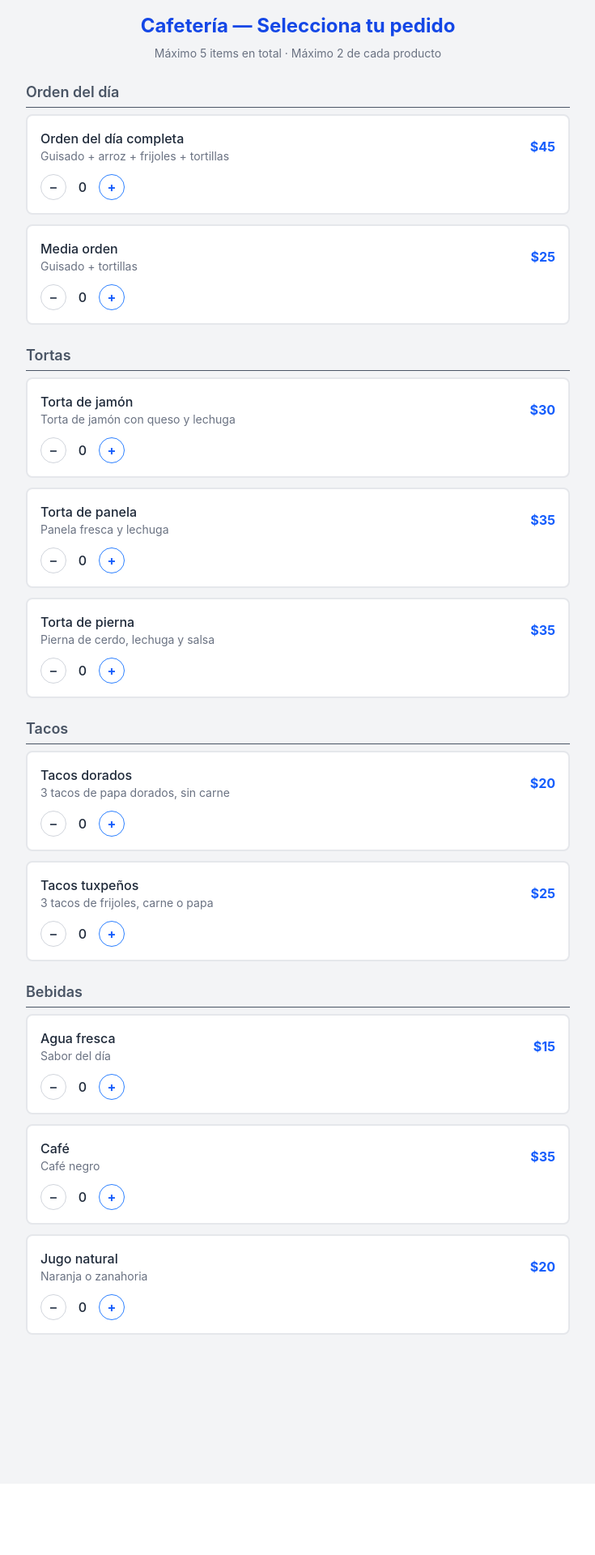
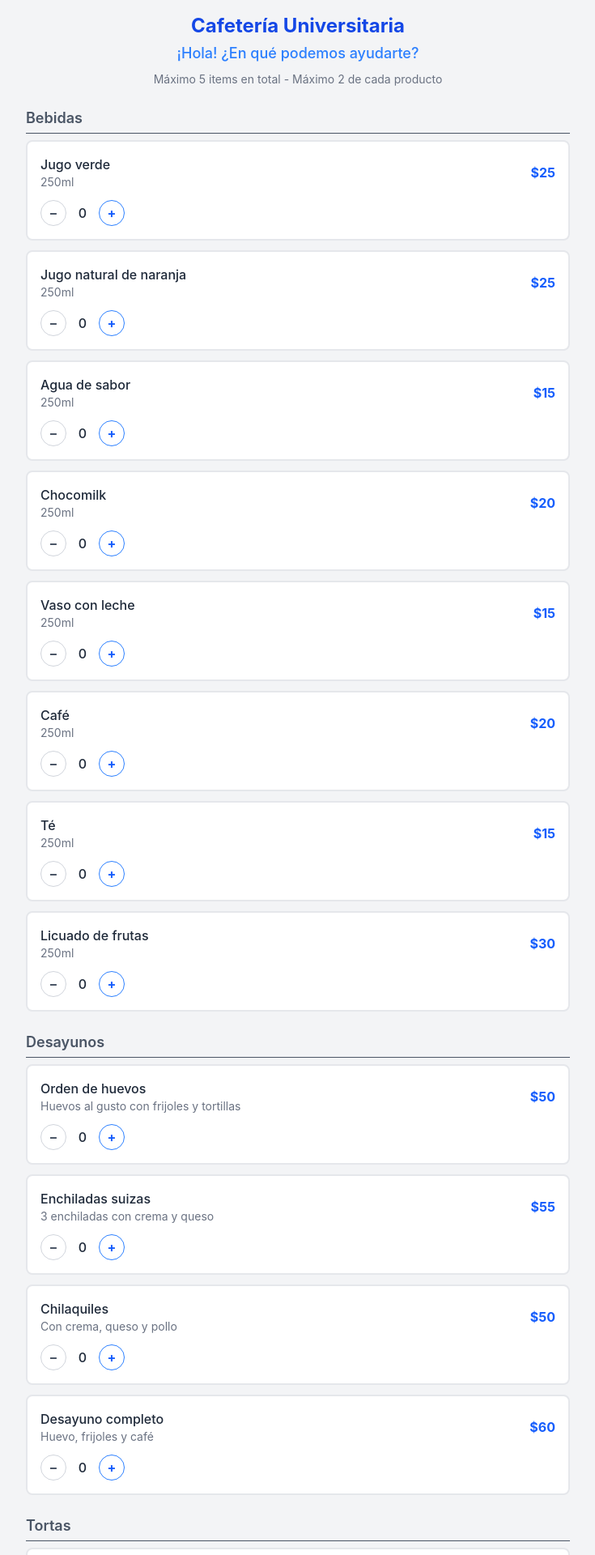
Before and after one commit to aVargas-softEng/cafeteria-turnos, a React (Vite) app: page / in a window 1280 px wide. Shown: the top 1920 px of the page at 81% size, without its empty margins (272-1007 px from the left). Before the commit the page ends 1832 px from the top, so only its background shows below. Built offline with nearby package versions, Linux system fonts and the light colour scheme.

Commit message:
ludificacion. saludo y confeti

```diff
--- a/package.json
+++ b/package.json
@@ -11,6 +11,7 @@
   },
   "dependencies": {
     "@tailwindcss/vite": "^4.3.0",
+    "canvas-confetti": "^1.9.4",
     "firebase": "^12.13.0",
     "react": "^19.2.6",
     "react-dom": "^19.2.6",
--- a/src/views/ClientsView.jsx
+++ b/src/views/ClientsView.jsx
@@ -6,33 +6,105 @@ import EsperaView from './WaitingView'
 
 const menu = [
   {
-    categoria: 'Orden del día',
+    categoria: 'Bebidas',
     items: [
-      { id: 1, nombre: 'Orden del día completa', descripcion: 'Guisado + arroz + frijoles + tortillas', precio: 45 },
-      { id: 2, nombre: 'Media orden', descripcion: 'Guisado + tortillas', precio: 25 },
+      { id: 1, nombre: 'Jugo verde', descripcion: '250ml', precio: 25 },
+      { id: 2, nombre: 'Jugo natural de naranja', descripcion: '250ml', precio: 25 },
+      { id: 3, nombre: 'Agua de sabor', descripcion: '250ml', precio: 15 },
+      { id: 4, nombre: 'Chocomilk', descripcion: '250ml', precio: 20 },
+      { id: 5, nombre: 'Vaso con leche', descripcion: '250ml', precio: 15 },
+      { id: 6, nombre: 'Café', descripcion: '250ml', precio: 20 },
+      { id: 7, nombre: 'Té', descripcion: '250ml', precio: 15 },
+      { id: 8, nombre: 'Licuado de frutas', descripcion: '250ml', precio: 30 },
+    ]
+  },
+  {
+    categoria: 'Desayunos',
+    items: [
+      { id: 9, nombre: 'Orden de huevos', descripcion: 'Huevos al gusto con frijoles y tortillas', precio: 50 },
+      { id: 10, nombre: 'Enchiladas suizas', descripcion: '3 enchiladas con crema y queso', precio: 55 },
+      { id: 11, nombre: 'Chilaquiles', descripcion: 'Con crema, queso y pollo', precio: 50 },
+      { id: 12, nombre: 'Desayuno completo', descripcion: 'Huevo, frijoles y café', precio: 60 },
     ]
   },
   {
     categoria: 'Tortas',
     items: [
-      { id: 3, nombre: 'Torta de jamón', descripcion: 'Torta de jamón con queso y lechuga', precio: 30 },
-      { id: 4, nombre: 'Torta de panela', descripcion: 'Panela fresca y lechuga', precio: 35 },
-      { id: 5, nombre: 'Torta de pierna', descripcion: 'Pierna de cerdo, lechuga y salsa', precio: 35 },
+      { id: 13, nombre: 'Torta de lomo', descripcion: 'Lomo, frijoles y chile', precio: 40 },
+      { id: 14, nombre: 'Torta hawaiiana', descripcion: 'Jamón, piña y queso', precio: 45 },
+      { id: 15, nombre: 'Torta cubana', descripcion: 'Surtida con jamón, milanesa y queso', precio: 45 },
+      { id: 16, nombre: 'Torta de panela', descripcion: 'Panela fresca y lechuga', precio: 35 },
+      { id: 17, nombre: 'Torta de jamón', descripcion: 'Jamón, queso y lechuga', precio: 35 },
+    ]
+  },
+  {
+    categoria: 'Antojitos mexicanos',
+    items: [
+      { id: 18, nombre: 'Enfrijoladas', descripcion: '3 enfrijoladas con queso y crema', precio: 40 },
+      { id: 19, nombre: 'Flautas de pollo', descripcion: '3 flautas con crema y guacamole', precio: 45 },
+      { id: 20, nombre: 'Sopitos', descripcion: '3 sopitos con frijoles y queso', precio: 40 },
+      { id: 21, nombre: 'Sincronizada', descripcion: 'Jamón y queso en tortilla de harina', precio: 45 },
+      { id: 22, nombre: 'Molletes con mantequilla', descripcion: 'Con frijoles y queso gratinado', precio: 30 },
+    ]
+  },
+  {
+    categoria: 'Complementos',
+    items: [
+      { id: 23, nombre: 'Gelatina', descripcion: 'Sabor del día', precio: 15 },
+      { id: 24, nombre: 'Fruta', descripcion: 'Fruta de temporada', precio: 20 },
+    ]
+  },
+  {
+    categoria: 'Crepería',
+    items: [
+      { id: 25, nombre: 'Crepas', descripcion: '3 crepas con relleno dulce o salado', precio: 50 },
+      { id: 26, nombre: 'Orden de hotcakes', descripcion: '3 hotcakes con miel y mantequilla', precio: 45 },
+    ]
+  },
+  {
+    categoria: 'Sandwich',
+    items: [
+      { id: 27, nombre: 'Sandwich de lomo', descripcion: 'Lomo, lechuga y tomate', precio: 40 },
+      { id: 28, nombre: 'Sandwich de pollo', descripcion: 'Pollo, lechuga y mayonesa', precio: 40 },
+      { id: 29, nombre: 'Sandwich de panela', descripcion: 'Panela fresca y lechuga', precio: 35 },
+      { id: 30, nombre: 'Sandwich de jamón', descripcion: 'Jamón, queso y mostaza', precio: 35 },
+    ]
+  },
+  {
+    categoria: 'Pachucos',
+    items: [
+      { id: 31, nombre: 'Medio pachuco con carne', descripcion: 'Tortilla con frijoles, carne y queso', precio: 50 },
+      { id: 32, nombre: 'Medio pachuco sencillo', descripcion: 'Tortilla con frijoles y queso', precio: 40 },
+    ]
+  },
+  {
+    categoria: 'Comida Rápida',
+    items: [
+      { id: 33, nombre: 'Hamburguesa sin papas', descripcion: 'Carne, lechuga, tomate y queso', precio: 50 },
+      { id: 34, nombre: 'Hamburguesa con papas', descripcion: 'Carne, lechuga, tomate, queso y papas fritas', precio: 60 },
+      { id: 35, nombre: 'Hot dog', descripcion: 'Salchicha con mostaza y catsup', precio: 40 },
+      { id: 36, nombre: 'Papas a la francesa', descripcion: 'Porción individual con catsup', precio: 35 },
+      { id: 37, nombre: 'Burritos', descripcion: '3 burritos con frijoles y queso', precio: 45 },
+    ]
+  },
+  {
+    categoria: 'Guisos',
+    items: [
+      { id: 38, nombre: 'Guiso del día con agua', descripcion: 'Guiso del día con arroz, frijoles y agua', precio: 55 },
+      { id: 39, nombre: 'Guiso del día sin agua', descripcion: 'Guiso del día con arroz y frijoles', precio: 45 },
     ]
   },
   {
     categoria: 'Tacos',
     items: [
-      { id: 6, nombre: 'Tacos dorados', descripcion: '3 tacos de papa dorados, sin carne', precio: 20},
-      { id: 7, nombre: 'Tacos tuxpeños', descripcion: '3 tacos de frijoles, carne o papa', precio: 25 },
+      { id: 40, nombre: 'Taquitos de adobada', descripcion: '3 tacos con cebolla y cilantro', precio: 35 },
+      { id: 41, nombre: 'Tacos tuxpeños', descripcion: '3 tacos de frijoles, carne o papa', precio: 35 },
     ]
   },
   {
-    categoria: 'Bebidas',
+    categoria: 'Ensalada',
     items: [
-      { id: 8, nombre: 'Agua fresca', descripcion: 'Sabor del día', precio: 15 },
-      { id: 9, nombre: 'Café', descripcion: 'Café negro', precio: 35 },
-      { id: 10, nombre: 'Jugo natural', descripcion: 'Naranja o zanahoria', precio: 20 },
+      { id: 42, nombre: 'Ensalada de pollo', descripcion: 'Pollo, lechuga, tomate y aderezo', precio: 50 },
     ]
   },
 ]
@@ -135,18 +207,23 @@ function ClienteView() {
     setError('')
   }
 
-  if (confirmado) {
-  return <EsperaView turno={numeroTurno} turnoId={turnoId} onCancelar={handleCancelar} />
+  const getSaludo = () => {
+    const hora = new Date().getHours()
+    if (hora >= 6 && hora < 12) return '¡Buenos días! ¿Qué vas a desayunar hoy?'
+    if (hora >= 12 && hora < 15) return '¡Buenas tardes! ¿Qué se te antoja?'
+    return '¡Hola! ¿En qué podemos ayudarte?'
   }
+
+  if (confirmado) {return <EsperaView turno={numeroTurno} turnoId={turnoId} onCancelar={handleCancelar} />}
 
   return (
     <div className="min-h-screen bg-gray-100 p-4 pb-40">
-      <h1 className="text-2xl font-bold text-center text-blue-700 mb-2">
-        Cafetería — Selecciona tu pedido
-      </h1>
-      <p className="text-center text-sm text-gray-500 mb-6">
-        Máximo 5 items en total · Máximo 2 de cada producto
-      </p>
+
+      <h1 className="text-2xl font-bold text-center text-blue-700 mb-1">Cafetería Universitaria</h1>
+
+      <p className="text-center text-blue-500 text-lg font-medium mb-2">{getSaludo()}</p>
+
+      <p className="text-center text-sm text-gray-500 mb-6"> Máximo 5 items en total - Máximo 2 de cada producto </p>
 
       {error && (
         <div className="max-w-2xl mx-auto mb-4 bg-red-100 border border-red-300 text-red-700 px-4 py-2 rounded-lg text-sm">
@@ -157,19 +234,15 @@ function ClienteView() {
       <div className="max-w-2xl mx-auto">
         {menu.map((categoria) => (
           <div key={categoria.categoria} className="mb-6">
-            <h2 className="text-lg font-semibold text-gray-600 mb-2 border-b pb-1">
-              {categoria.categoria}
-            </h2>
+            <h2 className="text-lg font-semibold text-gray-600 mb-2 border-b pb-1">{categoria.categoria}</h2>
             <div className="grid grid-cols-1 gap-3">
-              {categoria.items.map((item) => {
+              {
+                categoria.items.map((item) => {
                 const cantidad = carrito[item.id] || 0
                 return (
-                  <div
-                    key={item.id}
-                    className={`p-4 rounded-lg border-2 bg-white transition-all ${
+                  <div key={item.id} className={`p-4 rounded-lg border-2 bg-white transition-all ${
                       cantidad > 0 ? 'border-blue-500' : 'border-gray-200'
-                    }`}
-                  >
+                    }`}>
                     <div className="flex justify-between items-center">
                       <div>
                         <p className="font-medium text-gray-800">{item.nombre}</p>
--- a/src/views/WaitingView.jsx
+++ b/src/views/WaitingView.jsx
@@ -2,6 +2,7 @@ import { useEffect, useState } from 'react'
 import { db } from '../firebase/config'
 import { doc, onSnapshot, updateDoc } from 'firebase/firestore'
 import { solicitarPermiso, escucharNotificaciones } from '../firebase/notifications'
+import confetti from 'canvas-confetti'
 
 function EsperaView({ turno, turnoId, onCancelar }) {
   const [estado, setEstado] = useState('en_preparacion')
@@ -11,7 +12,16 @@ function EsperaView({ turno, turnoId, onCancelar }) {
   const ref = doc(db, 'turnos', turnoId)
   const unsub = onSnapshot(ref, (snap) => {
     if (snap.exists()) {
-        setEstado(snap.data().estado)
+      const nuevoEstado = snap.data().estado
+      setEstado(nuevoEstado)
+      if (nuevoEstado === 'listo') {
+        confetti({
+          particleCount: 150,
+          spread: 80,
+          origin: { y: 0.6 },
+          colors: ['#2563eb', '#16a34a', '#facc15']
+        })
+      }
     }
   })
   return () => unsub()
```
Also changed, not shown: 1 other file (tests, documents, lock files or other folders). Lines whose indentation alone changed are shown as unchanged.
